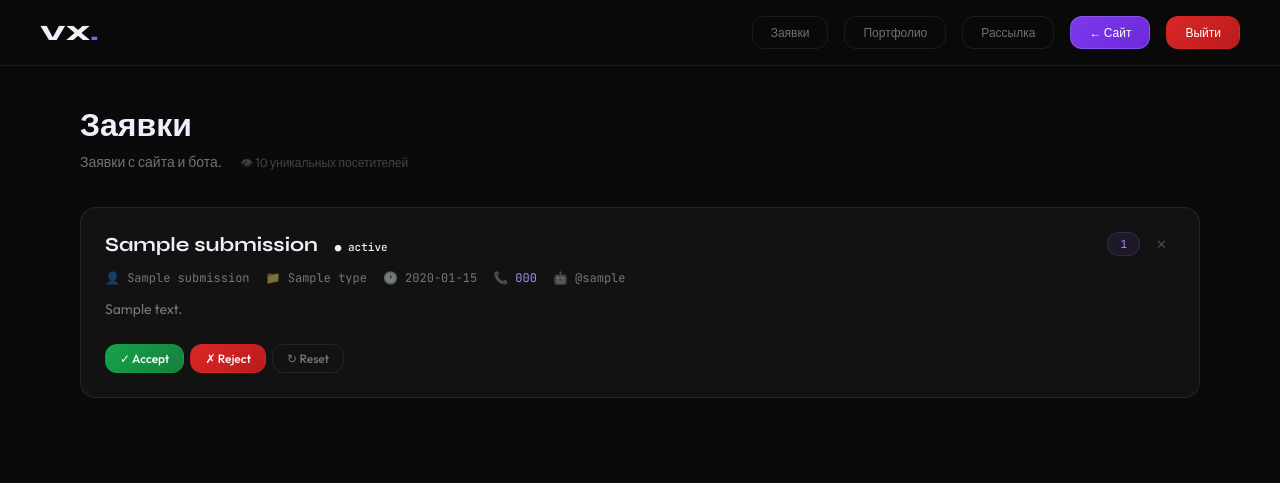
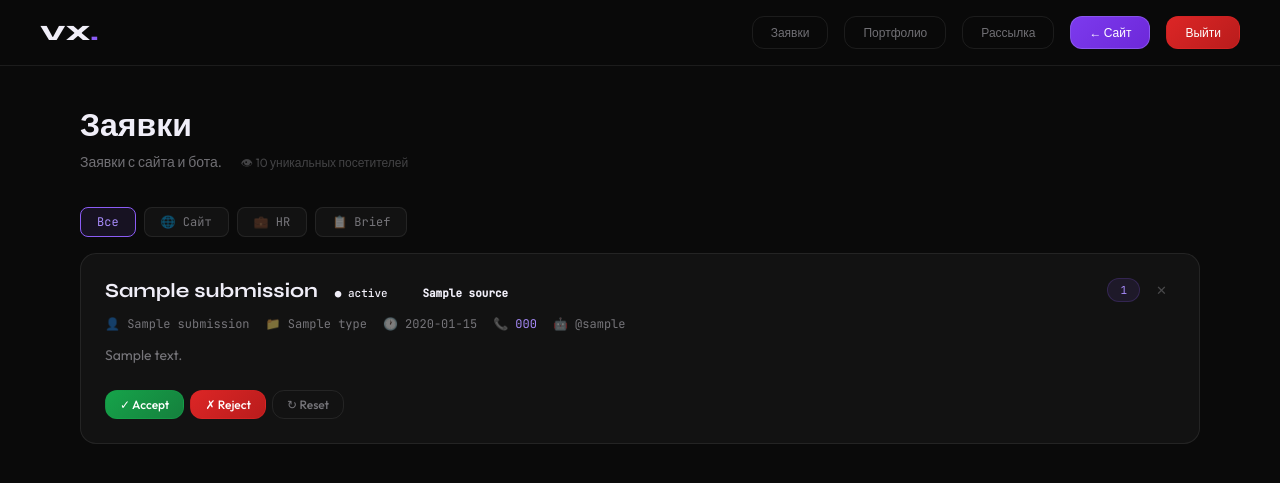
Before and after one commit to maxxmoto/vexio, a Python web app: template templates/admin.html in a window 1280 px wide. Shown: the top 483 px of the page. Run offline with Jinja, Linux system fonts and the light colour scheme; the template is opened without the code that fills it: most values are stand-ins (such as "Sample title", 1, 10 or a date in 2020).

Commit message:
Admin: tab view for site/HR/brief submissions, unified JSON source

```diff
--- a/templates/admin.html
+++ b/templates/admin.html
@@ -52,6 +52,12 @@
         .admin-content .desc { color: var(--text-dim); font-size: 14px; margin-bottom: 32px; }
 
         .submissions-grid { display: flex; flex-direction: column; gap: 16px; }
+        .filter-bar { }
+        .filter-btn { padding: 6px 16px; border-radius: 8px; border: 1px solid var(--border); background: var(--surface); color: var(--text-dim); cursor: pointer; font-family: var(--font-mono); font-size: 12px; transition: all 0.2s; }
+        .filter-btn.active, .filter-btn:hover { border-color: var(--purple); color: var(--purple-bright); background: rgba(139,92,246,0.1); }
+        .source-badge { padding: 2px 10px; border-radius: 6px; font-size: 11px; font-family: var(--font-mono); margin-left: 8px; }
+        .source-brief { background: rgba(59,130,246,0.15); color: #93C5FD; }
+        .source-hr { background: rgba(245,158,11,0.15); color: #FCD34D; }
         .sub-card { border-radius: 16px; padding: 24px; background: var(--surface); border: 1px solid var(--border); transition: border-color 0.2s; }
         .sub-card:hover { border-color: rgba(139,92,246,0.3); }
         .sub-card .top { display: flex; justify-content: space-between; align-items: flex-start; margin-bottom: 12px; flex-wrap: wrap; gap: 8px; }
@@ -217,11 +223,17 @@
                 {% endif %}
             </div>
             {% if submissions %}
+            <div class="filter-bar" style="display:flex;gap:8px;margin-bottom:16px;flex-wrap:wrap;">
+                <button onclick="filterSubs('all')" class="filter-btn active" data-filter="all">Все</button>
+                <button onclick="filterSubs('site')" class="filter-btn" data-filter="site">🌐 Сайт</button>
+                <button onclick="filterSubs('hr')" class="filter-btn" data-filter="hr">💼 HR</button>
+                <button onclick="filterSubs('brief')" class="filter-btn" data-filter="brief">📋 Brief</button>
+            </div>
             <div class="submissions-grid">
                 {% for s in submissions %}
-                <div class="sub-card" id="sub-{{ s.id }}" data-status="{{ s.status }}">
+                <div class="sub-card" id="sub-{{ s.id }}" data-status="{{ s.status }}" data-source="{{ s.source or 'site' }}">
                     <div class="top">
-                        <div class="project-name">{{ s.project_name or s.name }} <span class="status-badge status-{{ s.status }}">● {{ s.status }}</span></div>
+                        <div class="project-name">{{ s.project_name or s.name }} <span class="status-badge status-{{ s.status }}">● {{ s.status }}</span>{% if s.source and s.source != 'site' %} <span class="source-badge source-{{ s.source }}">{{ {'hr':'💼 HR','brief':'📋 Brief'}.get(s.source, s.source) }}</span>{% endif %}</div>
                         <div style="display:flex;gap:8px;align-items:center;">
                             <span class="project-id">{{ s.project_id }}</span>
                             <button class="delete-btn" onclick="deleteSub({{ s.id }})">✕</button>
@@ -293,6 +305,13 @@
                 if (d.success) location.reload();
             });
     }
+    function filterSubs(src) {
+        document.querySelectorAll('.filter-btn').forEach(b => b.classList.remove('active'));
+        document.querySelector(`.filter-btn[data-filter="${src}"]`).classList.add('active');
+        document.querySelectorAll('.sub-card').forEach(card => {
+            card.style.display = src === 'all' || card.dataset.source === src ? '' : 'none';
+        });
+    }
     </script>
     {% endif %}
 </body>
```
Also changed, not shown: app.py (+31 -2 lines).
